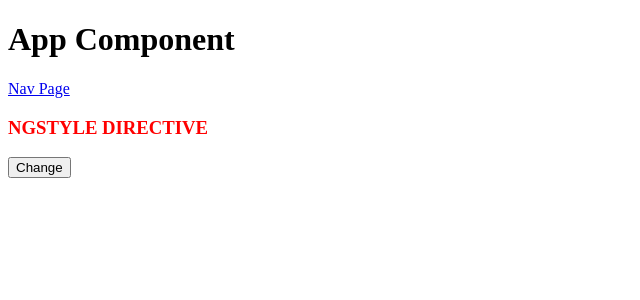
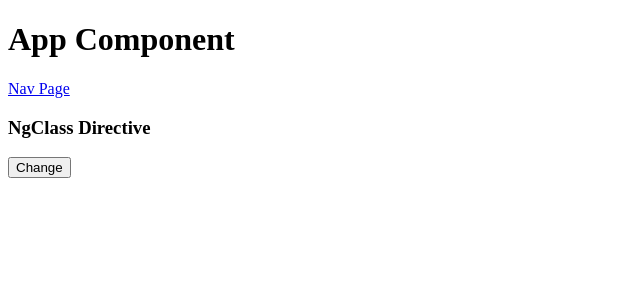
Before and after one commit to Tkumar02/angTut, an Angular app: page / in a window 1280 px wide. Shown: the top 300 px of the page, without its empty margins (0-640 px from the left). Built offline with nearby package versions, Linux system fonts and the light colour scheme.

Commit message:
ngClass directive

```diff
--- a/src/app/post/post.component.css
+++ b/src/app/post/post.component.css
@@ -0,0 +1,7 @@
+.red{
+    color: red;
+}
+
+.capitals{
+    text-transform: uppercase;
+}
--- a/src/app/post/post.component.html
+++ b/src/app/post/post.component.html
@@ -1,5 +1,5 @@
-<h3 [ngStyle]="{
-    color: changeStyle ? 'blue': 'red',
-    textTransform: changeStyle ? 'lowercase' : 'uppercase'
-}">NgStyle Directive</h3>
+<h3 [ngClass]="{
+    red: changeStyle,
+    capitals: changeStyle
+}">NgClass Directive</h3>
 <button (click)="change()"> Change </button>
```
